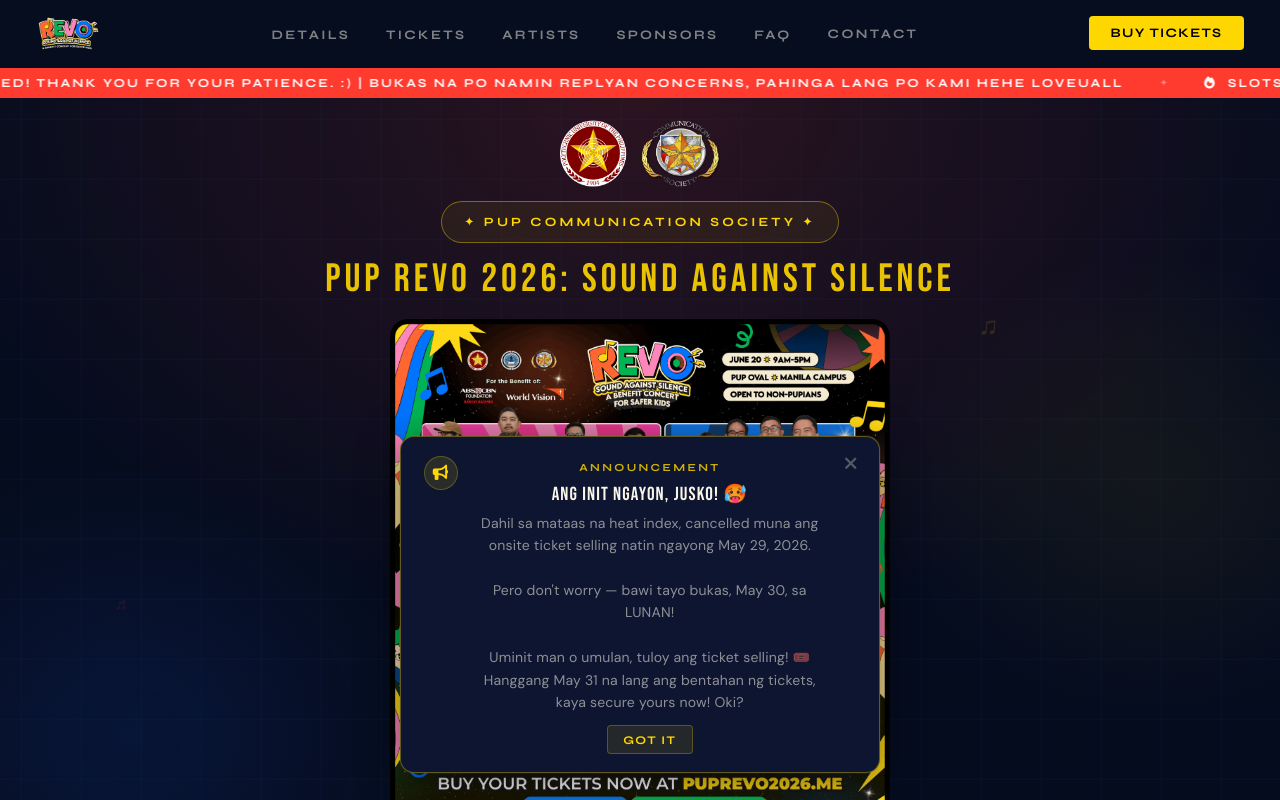
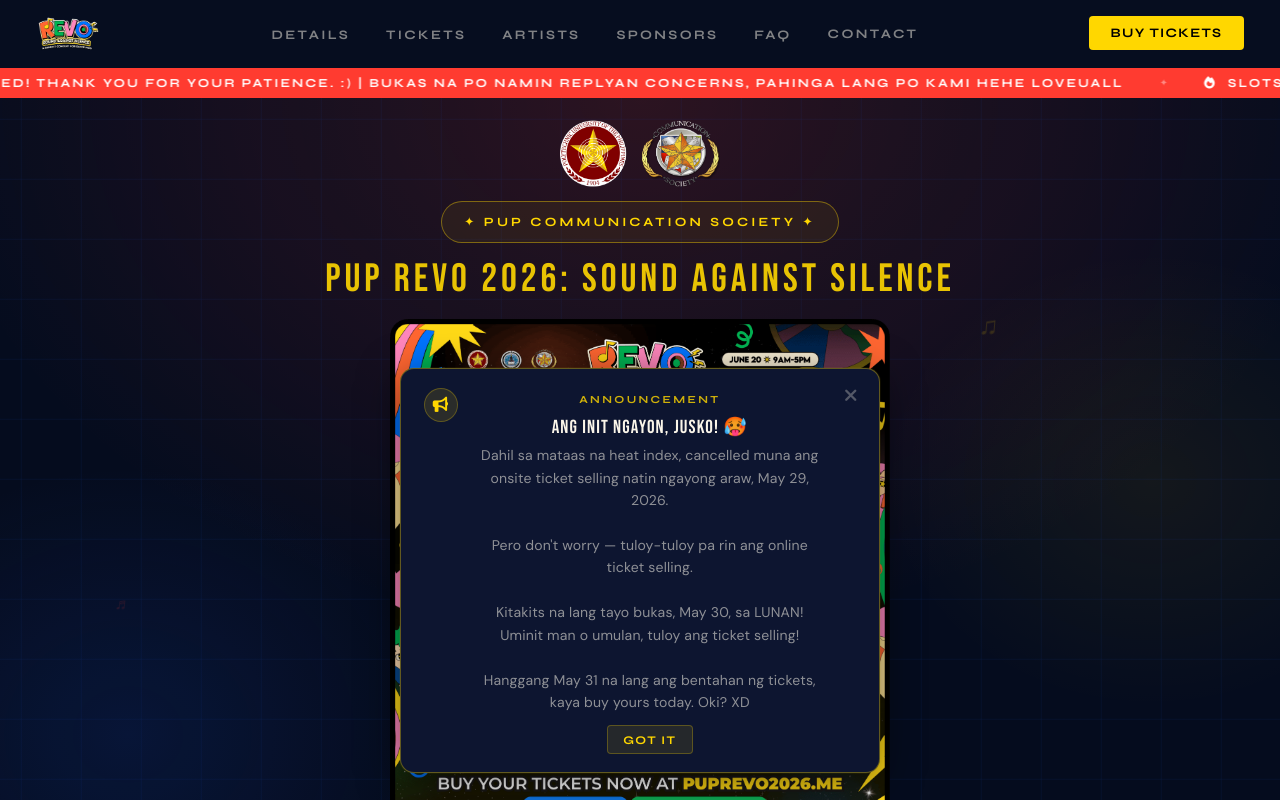
Before and after one commit to johnelsisura/puprevo2026, a React (Vite) app: page / in a window 1280 px wide. Shown: the top 800 px of the page. Built offline with nearby package versions, Linux system fonts and the light colour scheme; no server answers; the database is empty.

Commit message:
Update announcement message in Landing.jsx

```diff
--- a/src/pages/Landing.jsx
+++ b/src/pages/Landing.jsx
@@ -1750,11 +1750,13 @@ export default function Landing() {
               <div className="toast-label">Announcement</div>
               <div className="toast-title">Ang init ngayon, jusko! 🥵</div>
               <div className="toast-msg">
-                Dahil sa mataas na heat index, cancelled muna ang onsite ticket selling natin ngayong May 29, 2026.
+                Dahil sa mataas na heat index, cancelled muna ang onsite ticket selling natin ngayong araw, May 29, 2026.
                 <br /><br />
-                Pero don't worry — bawi tayo bukas, May 30, sa LUNAN!
+                Pero don't worry — tuloy-tuloy pa rin ang online ticket selling.
                 <br /><br />
-                Uminit man o umulan, tuloy ang ticket selling! 🎟️ Hanggang May 31 na lang ang bentahan ng tickets, kaya secure yours now! Oki?
+                Kitakits na lang tayo bukas, May 30, sa LUNAN! Uminit man o umulan, tuloy ang ticket selling!
+                <br /><br />
+                Hanggang May 31 na lang ang bentahan ng tickets, kaya buy yours today. Oki? XD
               </div>
               <button className="toast-dismiss" onClick={() => setToastVisible(false)}>
                 Got it
```
